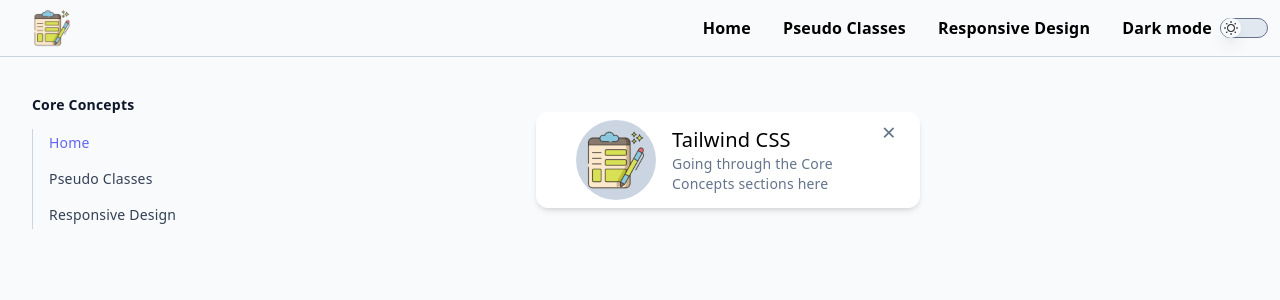
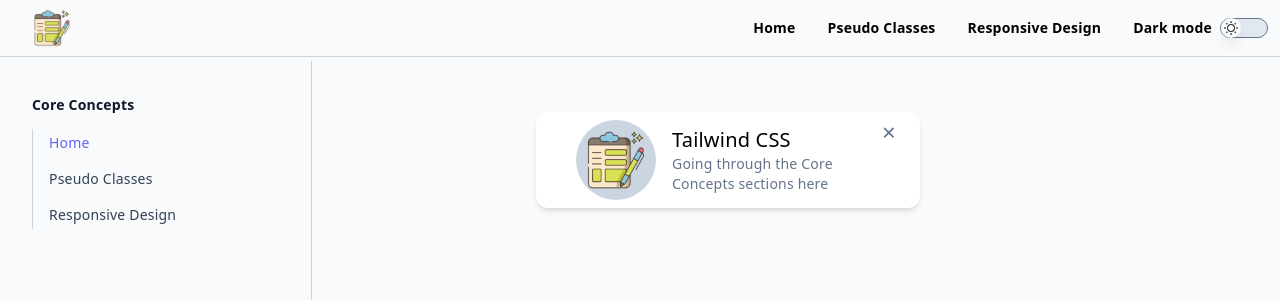
Before and after one commit to mflavin/v3tw, a Vue app: page / in a window 1280 px wide. Shown: the top 300 px of the page. Built offline with nearby package versions, Linux system fonts and the light colour scheme.

Commit message:
Update font sizes for links

```diff
--- a/src/components/SideBar.vue
+++ b/src/components/SideBar.vue
@@ -47,8 +47,10 @@
         hidden
         w-[19.5rem]
         overflow-y-auto
+        border-r-[1px] border-slate-300
         px-8
         pb-10
+        dark:border-slate-700
         lg:block
       "
     >
--- a/src/components/TopBar/DarkModeSwitch.vue
+++ b/src/components/TopBar/DarkModeSwitch.vue
@@ -7,6 +7,7 @@
         hover:text-indigo-500
         dark:text-white dark:hover:text-indigo-400
         xl:block font-semibold
+        text-sm
       "
     >
       Dark mode
--- a/src/components/TopBar/NavLinks.vue
+++ b/src/components/TopBar/NavLinks.vue
@@ -14,7 +14,7 @@
         leading-6
         hover:text-indigo-500
         dark:text-white dark:hover:text-indigo-400
-        lg:p-0 font-semibold
+        lg:p-0 font-semibold text-sm
       "
       :to="nav.path"
     >
```
